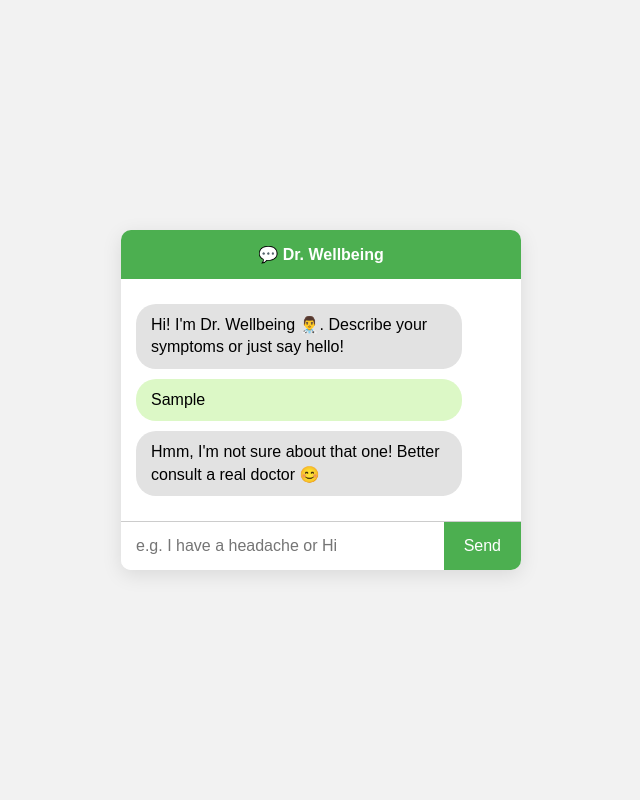
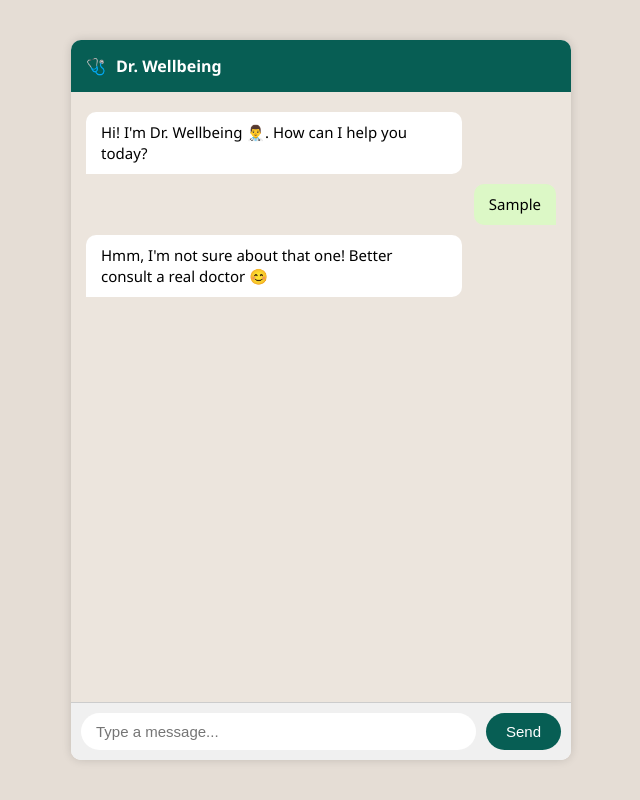
Before and after one commit to Lucky-Joshi/Doctor-Chatbot, a plain HTML site: page index.html in a window 1280 px wide. Both pictures are taken after typing "Sample" into the empty fields and a click on the button "Send". Shown: the whole page, without its empty margins (319-959 px from the left). Drawn offline with Linux system fonts and the light colour scheme.

Commit message:
version 3 initialised

```diff
--- a/index.html
+++ b/index.html
@@ -3,12 +3,15 @@
 <head>
   <meta charset="UTF-8" />
   <meta name="viewport" content="width=device-width, initial-scale=1.0"/>
-  <title>Dr. Wellbeing - Health Chatbot</title>
+  <title>Dr. Wellbeing Chat</title>
   <style>
+    * {
+      box-sizing: border-box;
+    }
     body {
       margin: 0;
-      font-family: Arial, sans-serif;
-      background: #f2f2f2;
+      font-family: 'Segoe UI', sans-serif;
+      background: #e5ddd5;
       display: flex;
       justify-content: center;
       align-items: center;
@@ -17,70 +20,88 @@
 
     .chat-container {
       width: 100%;
-      max-width: 400px;
-      background: white;
-      border-radius: 10px;
-      box-shadow: 0 5px 20px rgba(0,0,0,0.1);
+      max-width: 500px;
+      height: 90vh;
+      background: #fff;
       display: flex;
       flex-direction: column;
+      border-radius: 10px;
+      box-shadow: 0 0 10px rgba(0,0,0,0.15);
       overflow: hidden;
     }
 
     .chat-header {
-      background: #4CAF50;
+      background: #075e54;
       color: white;
       padding: 15px;
-      text-align: center;
       font-weight: bold;
+      display: flex;
+      align-items: center;
+    }
+
+    .chat-header::before {
+      content: "🩺";
+      margin-right: 10px;
     }
 
     .chat-body {
       flex: 1;
       padding: 15px;
+      background: #ece5dd;
       overflow-y: auto;
+      display: flex;
+      flex-direction: column;
     }
 
     .message {
-      margin: 10px 0;
       padding: 10px 15px;
-      border-radius: 20px;
+      margin: 5px 0;
+      border-radius: 10px;
       max-width: 80%;
+      font-size: 15px;
       line-height: 1.4;
     }
 
     .user {
       align-self: flex-end;
-      background: #DCF8C6;
+      background: #dcf8c6;
+      border-bottom-right-radius: 0;
     }
 
     .bot {
       align-self: flex-start;
-      background: #e2e2e2;
+      background: #fff;
+      border-bottom-left-radius: 0;
     }
 
     .chat-input {
       display: flex;
+      padding: 10px;
       border-top: 1px solid #ccc;
+      background: #f0f0f0;
     }
 
     .chat-input input {
       flex: 1;
+      padding: 10px 15px;
       border: none;
-      padding: 15px;
-      font-size: 16px;
+      border-radius: 20px;
       outline: none;
+      font-size: 15px;
     }
 
     .chat-input button {
+      margin-left: 10px;
+      padding: 10px 20px;
       border: none;
-      background: #4CAF50;
+      background: #075e54;
       color: white;
-      padding: 0 20px;
-      font-size: 16px;
+      border-radius: 20px;
+      font-size: 15px;
       cursor: pointer;
     }
 
-    @media (max-width: 500px) {
+    @media (max-width: 600px) {
       .chat-container {
         height: 100vh;
         border-radius: 0;
@@ -90,12 +111,12 @@
 </head>
 <body>
   <div class="chat-container">
-    <div class="chat-header">💬 Dr. Wellbeing</div>
+    <div class="chat-header">Dr. Wellbeing</div>
     <div class="chat-body" id="chatBody">
-      <div class="message bot">Hi! I'm Dr. Wellbeing 👨‍⚕️. Describe your symptoms or just say hello!</div>
+      <div class="message bot">Hi! I'm Dr. Wellbeing 👨‍⚕️. How can I help you today?</div>
     </div>
     <div class="chat-input">
-      <input type="text" id="userInput" placeholder="e.g. I have a headache or Hi" />
+      <input type="text" id="userInput" placeholder="Type a message..." />
       <button onclick="handleUserMessage()">Send</button>
     </div>
   </div>
@@ -125,16 +146,15 @@
     };
 
     const generalConversations = {
-      "hi": "Hello there! How can I assist you today?",
-      "hello": "Hi! I'm Dr. Wellbeing, your friendly health assistant.",
-      "hey": "Hey hey! Tell me what’s bothering you.",
-      "how are you": "I'm always well, thank you! How are you feeling today?",
-      "who are you": "I'm Dr. Wellbeing 👨‍⚕️ — your health chatbot. Ask me anything!",
-      "thank you": "You're very welcome! Stay healthy 😊",
-      "thankyou": "You're very welcome! Stay healthy 😊",
-      "thanks": "Glad to help! Let me know if you need anything else.",
-      "bye": "Take care! Don’t forget to drink water 🥤",
-      "goodbye": "See you soon! Stay safe and well."
+      "hi": "Hello there! 👋",
+      "hello": "Hi! I'm Dr. Wellbeing, your health guide.",
+      "hey": "Hey! How can I help you?",
+      "how are you": "I'm feeling great! Thanks for asking 😊",
+      "who are you": "I'm Dr. Wellbeing 👨‍⚕️, a virtual doctor here to help!",
+      "thank you": "You're most welcome! Stay healthy.",
+      "thanks": "Glad to assist. Take care!",
+      "bye": "Goodbye! Feel better soon 🌿",
+      "goodbye": "Take care! Don't forget to rest."
     };
 
     function handleUserMessage() {
@@ -148,7 +168,7 @@
       setTimeout(() => {
         const reply = getBotReply(userText);
         addMessage(reply, "bot");
-      }, 1000); // typing delay
+      }, 1000);
     }
 
     function addMessage(text, sender) {
@@ -161,20 +181,16 @@
     }
 
     function getBotReply(userInput) {
-      const lowerText = userInput.toLowerCase();
+      const lower = userInput.toLowerCase();
 
-      // Check general conversation first
+      // Check general chat
       for (const phrase in generalConversations) {
-        if (lowerText.includes(phrase)) {
-          return generalConversations[phrase];
-        }
+        if (lower.includes(phrase)) return generalConversations[phrase];
       }
 
-      // Then check for symptoms
+      // Check symptom keywords
       for (const keyword in symptomResponses) {
-        if (lowerText.includes(keyword)) {
-          return symptomResponses[keyword];
-        }
+        if (lower.includes(keyword)) return symptomResponses[keyword];
       }
 
       return "Hmm, I'm not sure about that one! Better consult a real doctor 😊";
```
